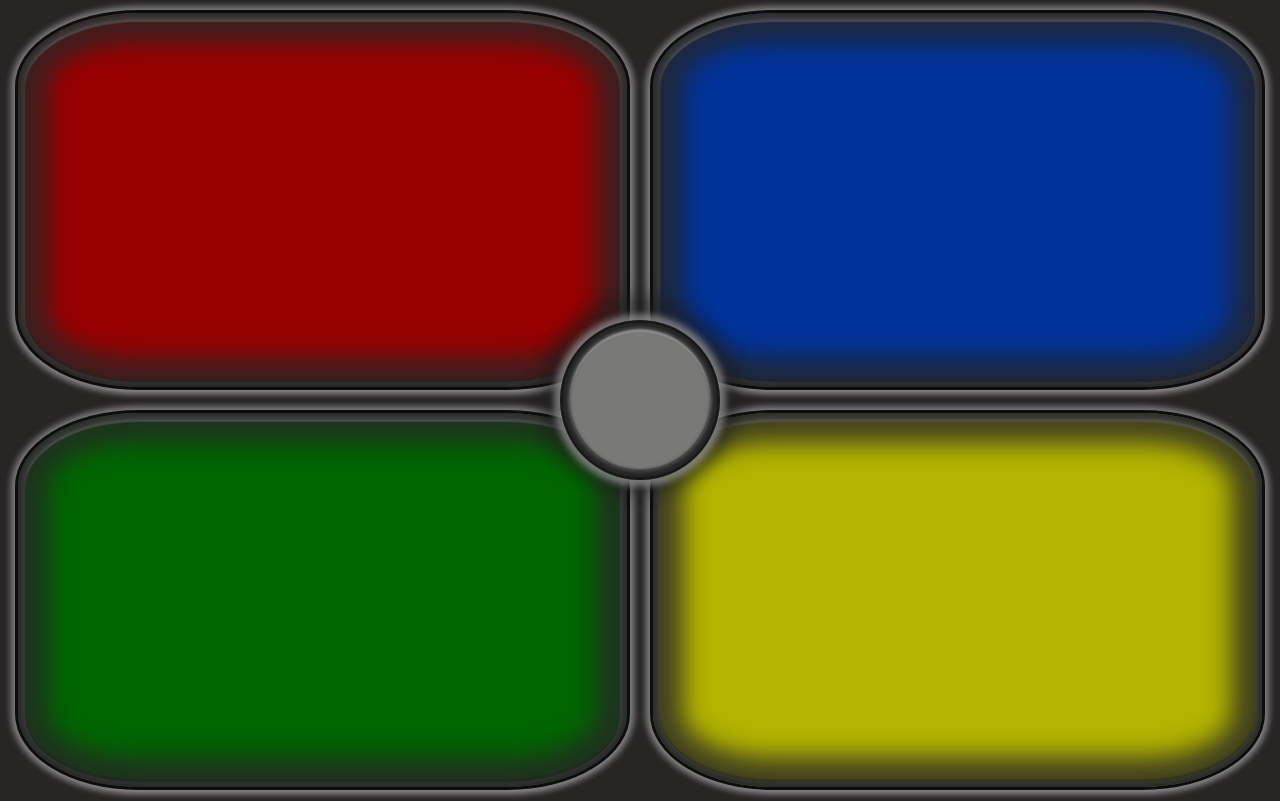
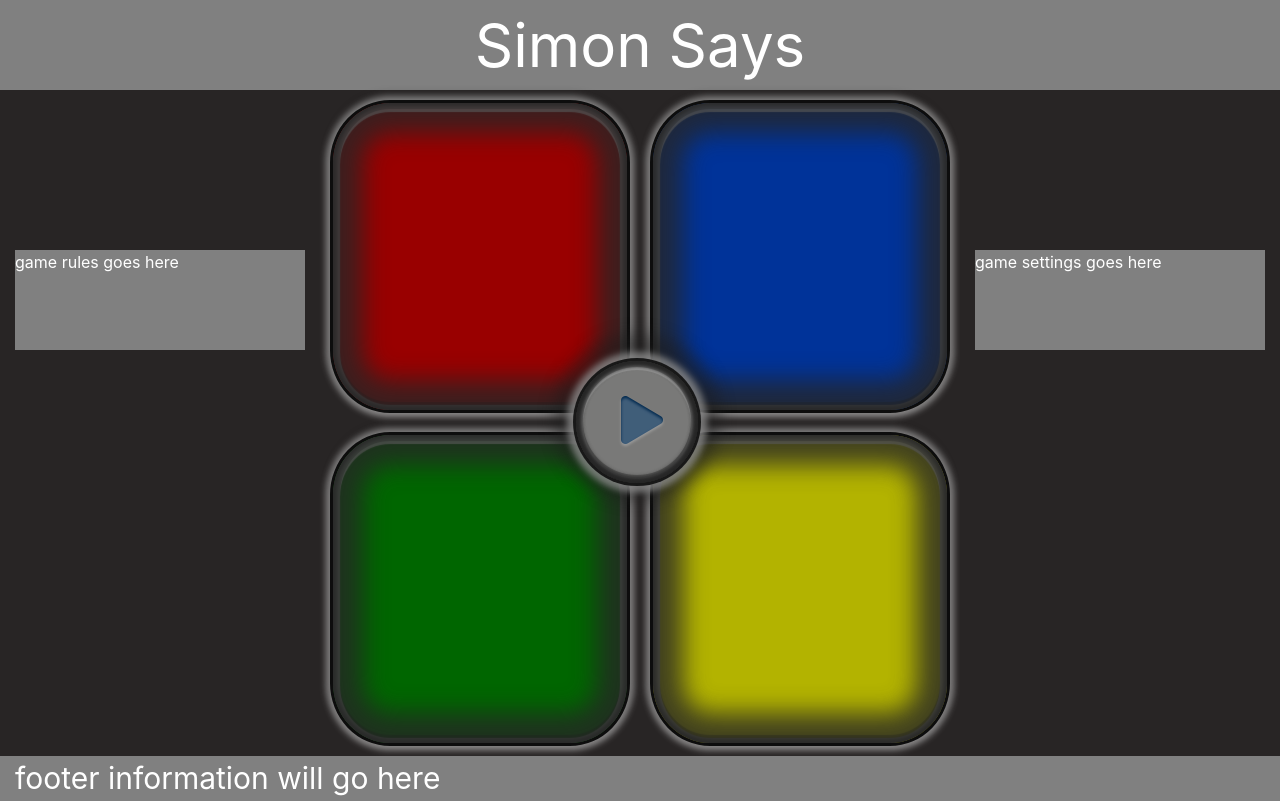
Before and after one commit to ThePixel8or/milestone-project-2, a plain HTML site: page index.html in a window 1280 px wide. Drawn offline with nearby package versions, Linux system fonts and the light colour scheme.

Commit message:
CSS styling the overall layout and game button pads

```diff
--- a/assets/css/style.css
+++ b/assets/css/style.css
@@ -1,12 +1,11 @@
-html, body {
+/* testing out the layout and styles of the buttons for the simon game */
+
+
+body {
   background-color: #282525;
     overflow: hidden;
 }
 
-.col-12 {
-    padding: 0;
-    margin: 0;
-}
 
 .button1,
 .button2,
@@ -14,15 +13,13 @@ html, body {
 .button4 {
     height: calc(50vh - 1.2em);
     border-radius: 20%;
+    margin: .6em;
 }
 
 
 
 .button1 {
     background-color: #990000;
-    margin-top: 0.6em;
-    margin-bottom: 0.6em;
-    margin-right: 0.6em;
 
     border: solid 3px #0d0d0d; /* fallback colour */
     border: solid 3px hsla(0,0%,5%,1);
@@ -57,9 +54,6 @@ html, body {
 
 .button2 {
     background-color: #003399;
-    margin-top: 0.6em;
-    margin-bottom: 0.6em;
-    margin-left: 0.6em;
 
  border: solid 3px #0d0d0d; /* fallback colour */
  border: solid 3px hsla(0,0%,5%,1);
@@ -92,9 +86,6 @@ html, body {
 
 .button3 {
     background-color: #006600;
-    margin-bottom: 0.6em;
-    margin-top: 0.6em;
-    margin-right: 0.6em;
 
  border: solid 3px #0d0d0d; /* fallback colour */
  border: solid 3px hsla(0,0%,5%,1);
@@ -129,9 +120,6 @@ html, body {
 
 .button4 {
     background-color: #b3b300;
-    margin-bottom: 0.6em;
-    margin-top: 0.6em;
-    margin-left: 0.6em;
 
   border: solid 3px #0d0d0d; /* Fallback colour */
   border: solid 3px hsla(0,0%,5%,1);
@@ -184,7 +172,7 @@ html, body {
 }
 
 .centerPad:hover {
-    background-color: #bfbfbf;
+    background-color: #999999;
 
     border: 3px solid #404040; /* Fallback Border Colour */
     border: 3px solid hsla(0, 0%, 10%, .8);
@@ -198,3 +186,85 @@ html, body {
     hsla(0,0%,100%,.7) 0px  0px 6px 6px; /* outer HL */
 
 }
+
+.fas {
+    position: absolute;
+    font-size: 4em;
+    background-color: #00284d;
+    color: transparent;
+    top: 26.5%;
+    left: 38%;
+    text-shadow: 0px 2px 3px rgba(255, 255, 255, .25);
+    -webkit-background-clip: text;
+    -moz-background-clip: text;
+    background-clip: text;
+}
+
+.fas:hover {
+    background-color: #339cff;
+    text-shadow: 0px 2px 3px rgba(255, 255, 255, .7);
+}
+
+.game-title-header {
+    background-color: gray;
+    text-align: center;
+    color: white;
+    width: 100%;
+    height: 1.5em;
+    font-size: 60px;
+}
+
+.game-rules {
+    height: 100px;
+    background-color: gray;
+    margin-top: 10em;
+    color: white;
+}
+
+.game-settings {
+    height: 100px;
+    background-color: gray;
+    margin-top: 10em;
+    color: white;
+}
+
+.footer-info {
+    background-color: gray;
+    color: white;
+    height: 1.5em;
+    width: 100%;
+    font-size: 30px;
+}
+
+.settings-wrapper,
+.rules-wrapper {
+    background-color: #282525; /* to change the background if needed, might not use */
+}
+
+
+
+/*   MEDIA QUEIRES */
+
+@media (min-width: 991px) {
+    .button1,
+    .button2,
+    .button3,
+    .button4 {
+
+        height: calc(50vh - 5.4em);
+    }
+
+    .centerPad {
+        left: calc(50% - 4.2em);
+        top: calc(50% - 2.6em);
+        height: 8em;
+        width: 8em;
+    }
+
+    .fas {
+        font-size: 3em;
+        top: 28%;
+        left: 37%;   /* I need to calculate the percentages better */
+    }
+
+}
--- a/index.html
+++ b/index.html
@@ -4,38 +4,137 @@
     <meta charset="UTF-8">
     <meta name="viewport" content="width=device-width, initial-scale=1.0">
     <meta http-equiv="X-UA-Compatible" content="ie=edge">
+    <meta name="description" content="Simon Says Game">
+    <meta name="keywords" content="retro, game, simon, 80s, memory">
+    <meta name="author" content="Derek Flanagan">
 
     <link rel="stylesheet" href="https://stackpath.bootstrapcdn.com/bootstrap/4.3.1/css/bootstrap.min.css" integrity="sha384-ggOyR0iXCbMQv3Xipma34MD+dH/1fQ784/j6cY/iJTQUOhcWr7x9JvoRxT2MZw1T" crossorigin="anonymous">
+    <link rel="stylesheet" href="https://use.fontawesome.com/releases/v5.8.2/css/all.css" integrity="sha384-oS3vJWv+0UjzBfQzYUhtDYW+Pj2yciDJxpsK1OYPAYjqT085Qq/1cq5FLXAZQ7Ay" crossorigin="anonymous">
     <link rel="stylesheet" href="/assets/css/style.css" type="text/css" />
     <title>Simon Game | Milestone Project 2</title>
+
+
+
 </head>
 <body>
 
+
+
     <div class="container-fluid">
-        <div class="row col-12">
-            <div class="col button1">
-            </div>
-            <div class="col button2">
+
+                <div class="row">
+            <div class="d-none d-lg-block game-title-header">
+                <header>
+                    Simon Says
+                </header>
             </div>
         </div>
 
 
-        <div class="row col-12">
-            <div class="col button3">
+        <div class="row">
+            <div class="d-none d-lg-block col-lg-3 rules-wrapper">
+                <div class="game-rules">
+                    game rules goes here
+                </div>
             </div>
-            <div class="col button4">
+
+            <div class="col-sm-12 col-lg-6 gameSection">
+                <div class="row">
+                    <div class="col button1"></div>
+                    <div class="col button2"></div>
+                </div>
+
+                <div class="row">
+                    <div class="col button3"></div>
+                    <div class="col button4"></div>
+                </div>
+
+            </div>
+
+            <div class="d-none d-lg-block col-lg-3 settings-wrapper">
+                <div class="game-settings">
+                    game settings goes here
+                </div>
             </div>
         </div>
 
-        <div class="centerPad">
-            <div class="playIcon">
 
+        <div class="row">
+            <div class="d-none d-lg-block col-lg-12 footer-info">
+                <footer>
+                    footer information will go here
+                </footer>
             </div>
         </div>
 
+        <!-- model -  bootstrap modal section will be added -->
+
+        <!-- Button trigger modal -->
+<!-- <button type="button" class="btn btn-primary" data-toggle="modal" data-target="#exampleModalCenter">
+  Launch demo modal
+</button> -->
+
+
+<!-- <div class="modal fade" id="exampleModalCenter" tabindex="-1" role="dialog" aria-labelledby="exampleModalCenterTitle" aria-hidden="true">
+  <div class="modal-dialog modal-dialog-centered" role="document">
+    <div class="modal-content">
+      <div class="modal-header">
+        <h5 class="modal-title" id="exampleModalCenterTitle">Modal title</h5>
+        <button type="button" class="close" data-dismiss="modal" aria-label="Close">
+          <span aria-hidden="true">&times;</span>
+        </button>
+      </div>
+      <div class="modal-body">
+        ...
+      </div>
+      <div class="modal-footer">
+        <button type="button" class="btn btn-secondary" data-dismiss="modal">Close</button>
+        <button type="button" class="btn btn-primary">Save changes</button>
+      </div>
+    </div>
+  </div>
+</div> -->
+
+
+
+        <!-- model end -->
+
+
+        </div>
+
+        <div class="centerPad test">
+
+
+<i class="fas fa-play"></i>
+
+
+<!--<span class="fa-stack fa-4x">
+ <i class=""></i>
+ <strong class="fas">27</strong>
+ </span>            for adding numbers to count                    -->
+
+
+        </div>
+
+
+
+
     </div>
 
-    </div>
+
+
+
+
+
+
+  <!--      <script type="text/javascript">
+$(document).ready(function () {
+
+    $('#exampleModalCenter').modal('show');
+
+});
+</script>   to have modal pop up when you first land on page -->
+
 
         <!--  BOOTSTRAP SCRIPTS -->
 
```
